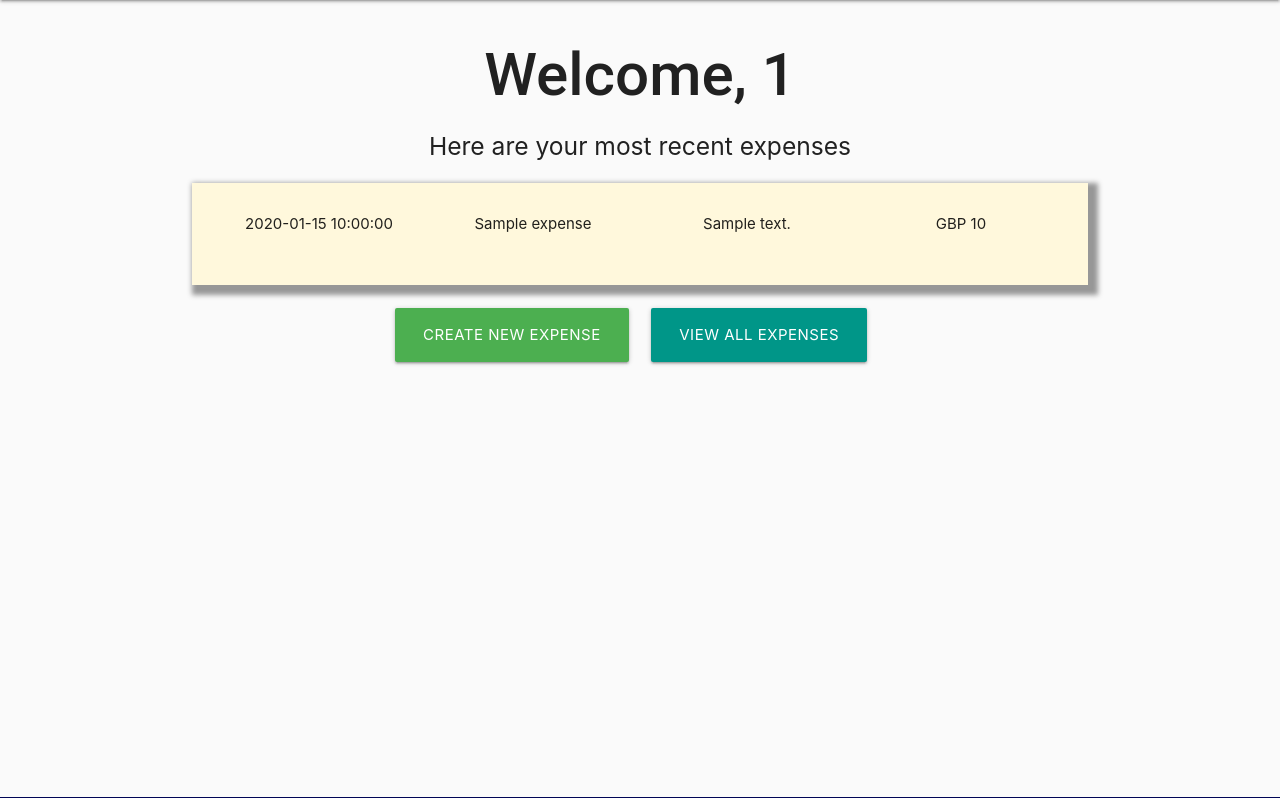
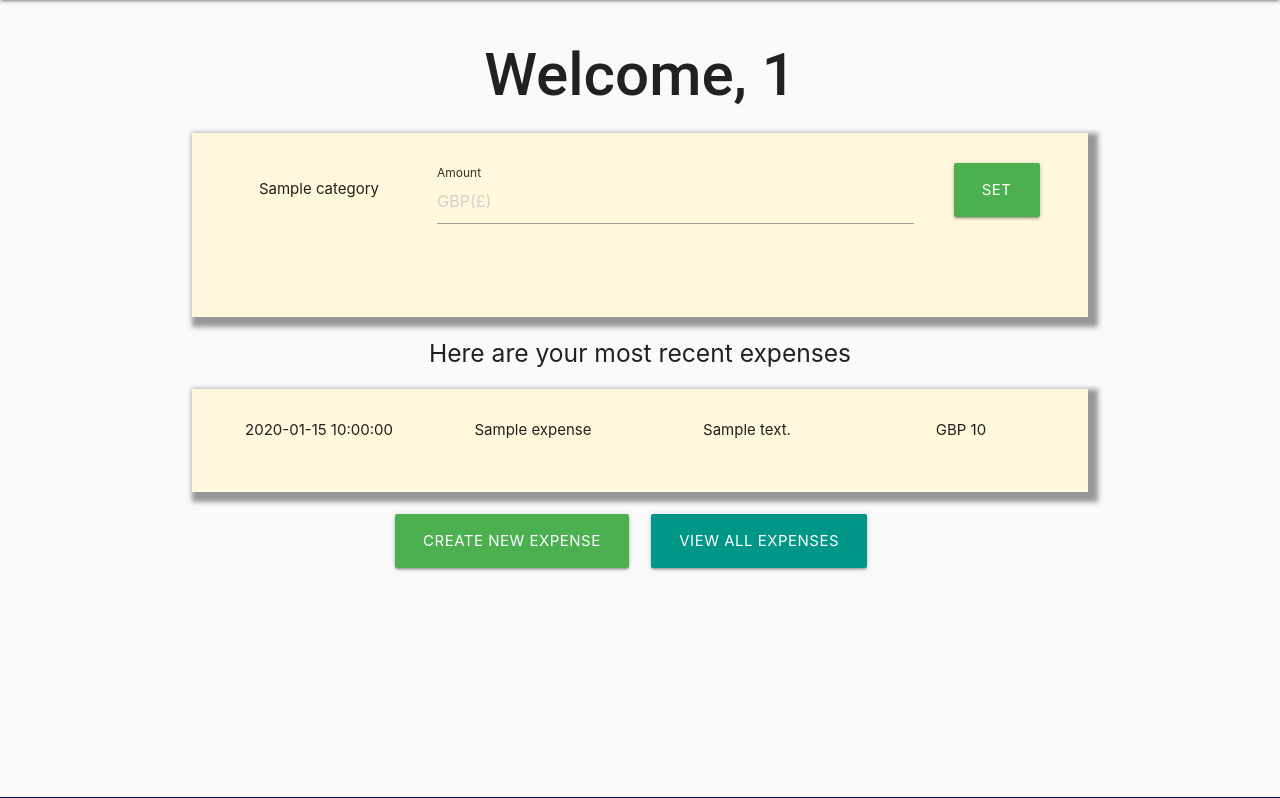
Before and after one commit to lbacon17/budget-helper, a Flask app: page / in a window 1280 px wide. Shown: the part 64-862 px from the top of the page. Run offline with Flask 2, Linux system fonts and the light colour scheme; the visitor is signed in with stand-in values (Sample User, id 1); a database or web service that is not in the repository returns one stand-in record (values such as "Sample title"); some libraries are stand-ins or nearby versions; some web fonts are replaced.

Commit message:
created set budgets function

```diff
--- a/app.py
+++ b/app.py
@@ -23,7 +23,8 @@ mongo = PyMongo(app)
 @app.route("/home_page")
 def home_page():
     expenses = mongo.db.expenses.find().sort("date", -1)
-    return render_template("index.html", expenses=expenses)
+    categories = mongo.db.categories.find().sort("category_name", 1)
+    return render_template("index.html", expenses=expenses, categories=categories)
 
 
 @app.route("/register", methods=["GET", "POST"])
@@ -69,7 +70,6 @@ def update_profile(username):
         mongo.db.users.update({"_id": ObjectId(username)}, updated_account)
         flash("Your profile was successfully updated")
 
-    username = mongo.db.users.find_one({"username": session["user"]}["username"])
     # username = mongo.db.users.find_one({"_id": ObjectId(username)})
     return render_template("update_profile.html", username=username)
 
@@ -118,6 +118,21 @@ def profile(username):
         return render_template("profile.html", username=username, categories=categories)
 
     return redirect(url_for("login"))
+
+
+@app.route("/set_budgets/<category_id>", methods=["GET", "POST"])
+def set_budgets(category_id):
+    if request.method == "POST":
+        budget = {
+            "category_name": request.form.get("category_name"),
+            "budget_amount": float(request.form.get("budget_amount"))
+        }
+        mongo.db.categories.update({"id": ObjectId(category_id)}, budget)
+        flash("Budget set successfully")
+
+    category = mongo.db.categories.find_one({"_id": ObjectId(category_id)})
+    categories = mongo.db.categories.find().sort("category_name", 1)
+    return render_template("index.html", category=category, categories=categories)
 
 
 @app.route("/my_expenses/<username>")
@@ -182,7 +197,7 @@ def delete_expense(expense_id):
 def delete_account(username):
     users = mongo.db.users.find()
     session.pop("user")
-    mongo.db.users.remove(username)
+    mongo.db.users.remove({"username": username})
     flash("Your account was deleted. You will now be redirected to the home page.")
     return redirect(url_for("home_page", username=username, users=users))
 
--- a/templates/index.html
+++ b/templates/index.html
@@ -4,6 +4,29 @@
     <div class="content">
         {% if session.user %}
             <h1 class="welcome-heading">Welcome, {{ session.user }}</h1>
+
+            <div class="container expenses-container">
+                {% for category in categories %}
+                    <div class="row">
+                        <div class="col s12">
+                            <form action="{{ url_for('set_budgets', category_id=category._id) }}" method="POST">
+                                    <div class="row">
+                                        <div class="input-field col s3">
+                                            <span>{{ category.category_name }}</span>
+                                        </div>
+                                        <div class="input-field col s7">
+                                            <input id="budget_amount" name="budget_amount" type="number" min="0.01" step="any" class="validate" placeholder="GBP(£)">
+                                            <label for="budget_amount">Amount</label>
+                                        </div>
+                                        <div class="col s2">
+                                            <button type="submit" class="btn-large green">SET</button>
+                                        </div>
+                                    </div>
+                            </form>
+                        </div>
+                    </div>
+                {% endfor %}
+            </div>
 
             <h5>Here are your most recent expenses</h3>
 
--- a/templates/update_profile.html
+++ b/templates/update_profile.html
@@ -10,11 +10,11 @@
             <label for="username">Username</label>
         </div>
         <div class="input-field col s6 offset-s3">
-            <input id="email" name="email" type="email" value="{{ email_address }}" pattern="[a-z0-9._%+-]+@[a-z0-9.-]+\.[a-z]{2,}$" class="validate" required>
+            <input id="email" name="email" type="email" value="{{ username.email_address }}" pattern="[a-z0-9._%+-]+@[a-z0-9.-]+\.[a-z]{2,}$" class="validate" required>
             <label for="email">Email address</label>
         </div>
         <div class="input-field col s6 offset-s3">
-            <input id="password" name="password" value="{{ password }}" type="password" minlength="8" maxlength="25" pattern="^[a-zA-Z0-9]{5,15}$" class="validate" required>
+            <input id="password" name="password" value="{{ username.password }}" type="password" minlength="8" maxlength="25" pattern="^[a-zA-Z0-9]{5,15}$" class="validate" required>
             <label for="password">Password</label>
         </div>
     </div>
```
Also changed, not shown: templates/profile.html (+4 -8 lines).
